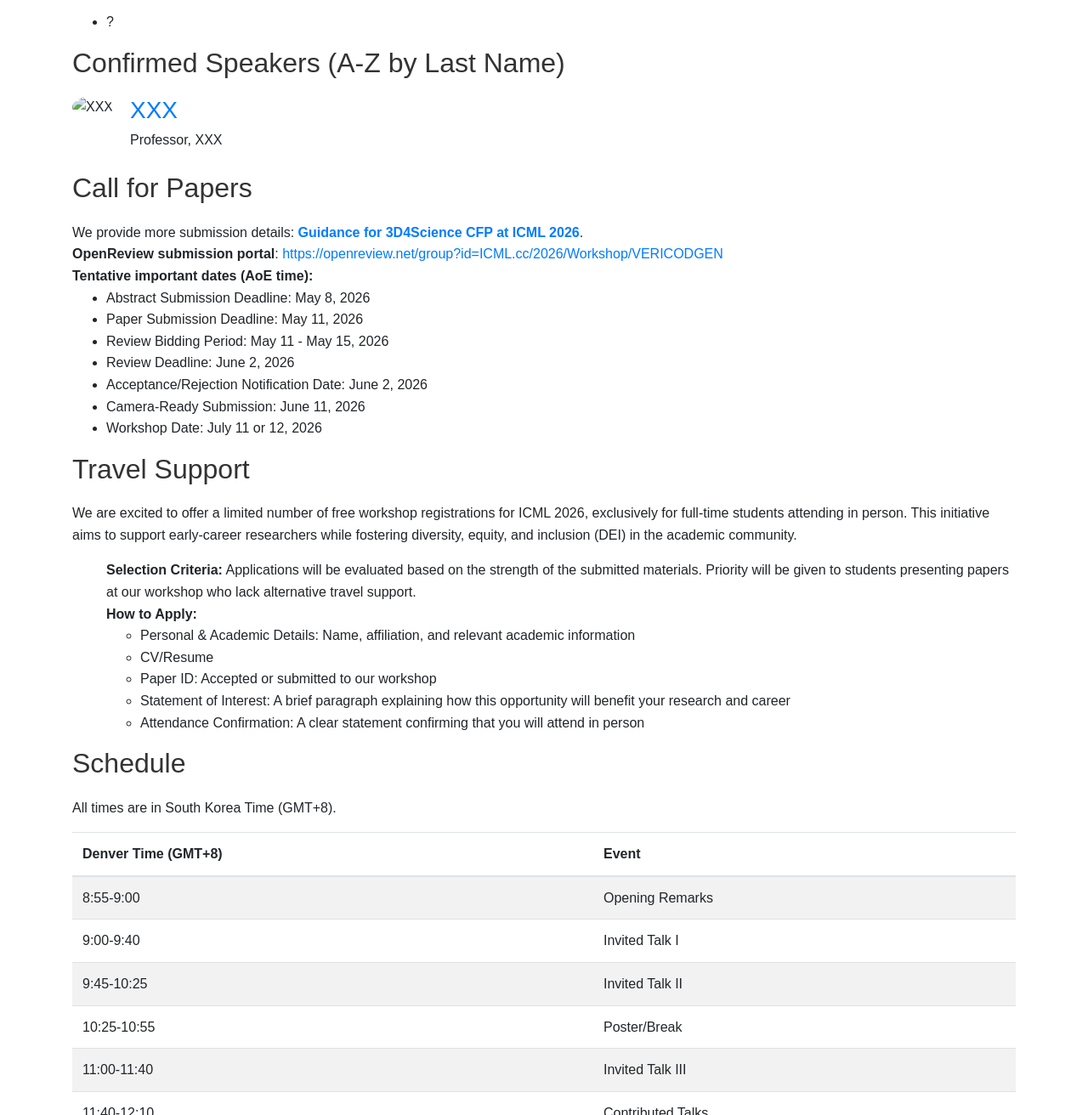
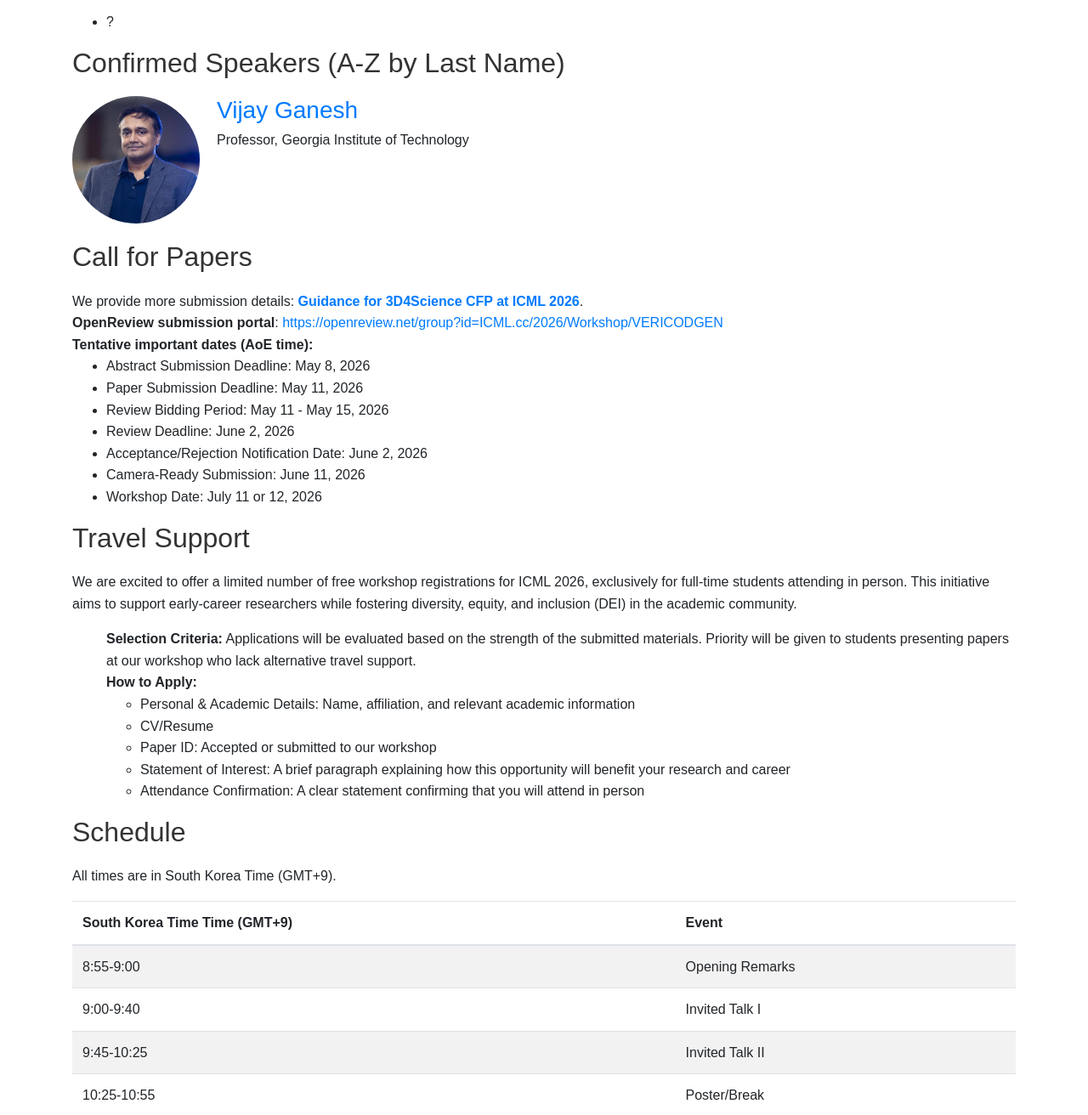
Before and after one commit to vericodegen/vericodegen.github.io, a plain HTML site: page index.html in a window 1280 px wide. Shown: the part 669-1981 px from the top of the page at 85% size. Drawn offline with nearby package versions, Linux system fonts and the light colour scheme.

Commit message:
add vijay

```diff
--- a/index.html
+++ b/index.html
@@ -47,10 +47,10 @@
             <section id="speakers" class="Speakers">
                 <h2>Confirmed Speakers (A-Z by Last Name)</h2>
                 <div class="speaker">
-                    <img src="images/.jpg" alt="XXX">
+                    <img src="images/vijay_ganesh.jpg" alt="Vijay Ganesh">
                     <div class="speaker-info">
-                        <h3><a href="https://www.xxx/" target="_blank">XXX</a></h3>
-                        <p>Professor, XXX</p>
+                        <h3><a href="https://vganesh1.github.io/" target="_blank">Vijay Ganesh</a></h3>
+                        <p> Professor, Georgia Institute of Technology</p>
                     </div>
                 </div>
             </section>
@@ -95,11 +95,11 @@
 
             <section id="schedule">
                 <h2>Schedule</h2>
-                <p>All times are in South Korea Time (GMT+8).</p>
+                <p>All times are in South Korea Time (GMT+9).</p>
                 <table class="table table-striped">
                     <thead>
                         <tr>
-                            <th>Denver Time (GMT+8)</th>
+                            <th>South Korea Time Time (GMT+9)</th>
                             <th>Event</th>
                         </tr>
                     </thead>
```
Also changed, not shown: images/vijay_ganesh.jpg (added).
